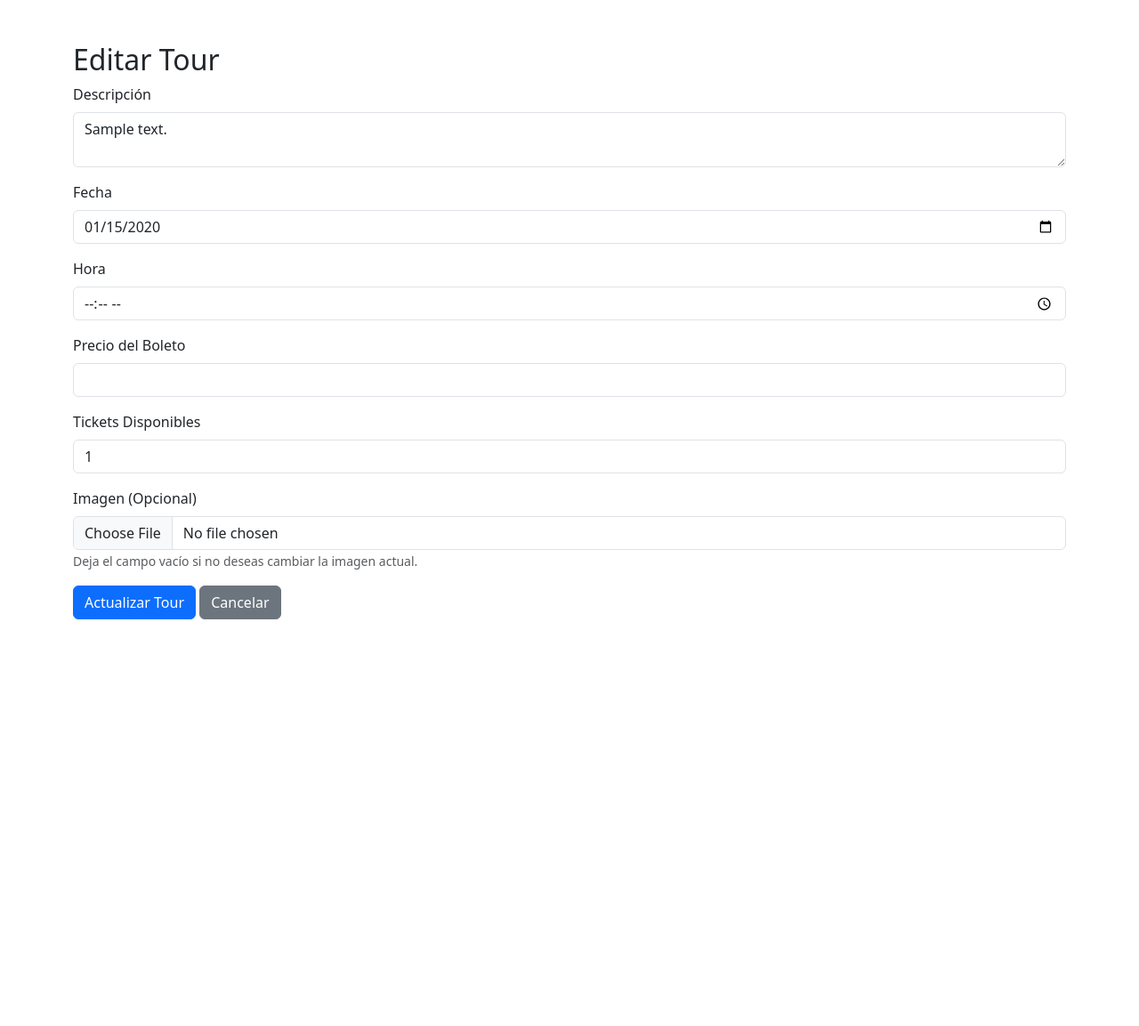
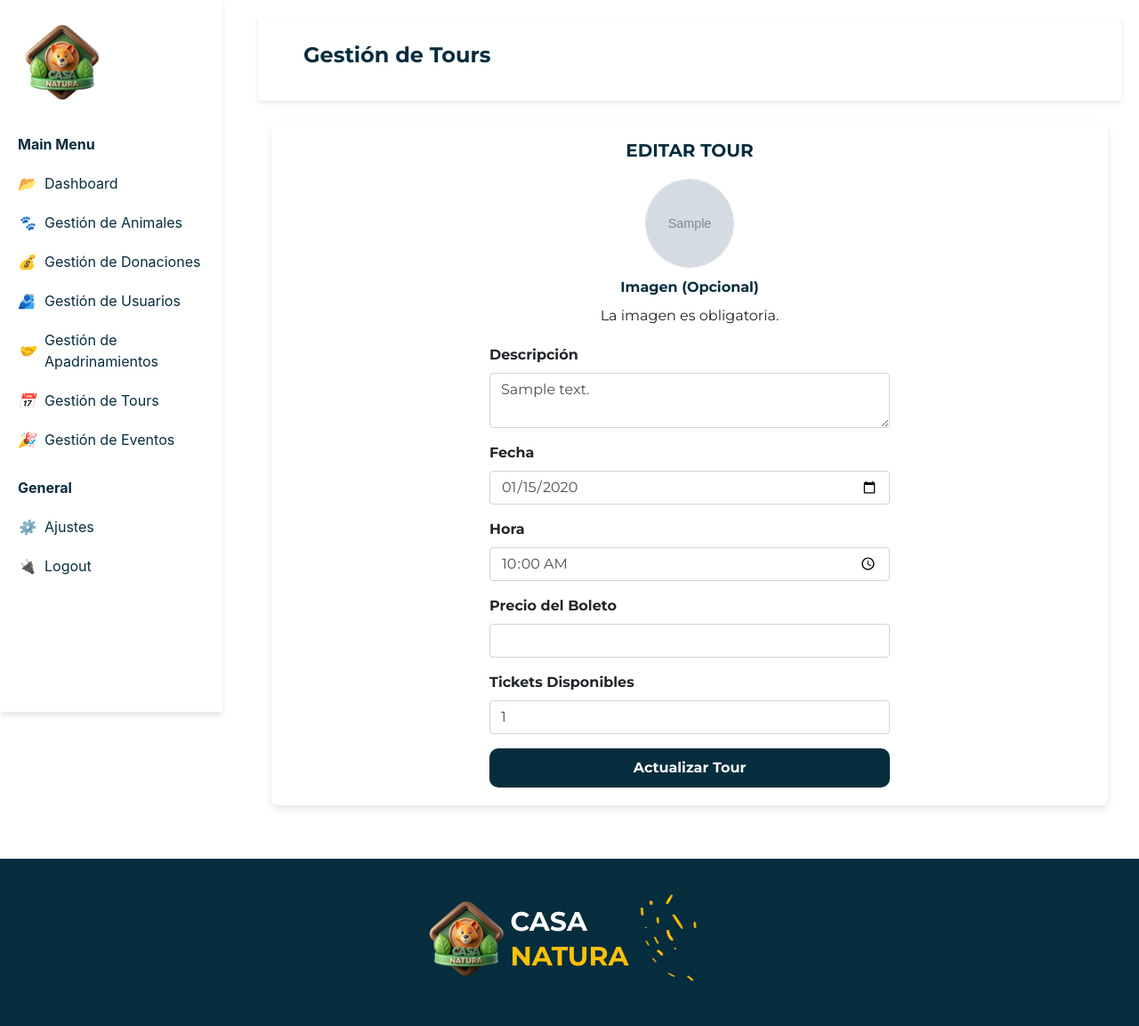
Before and after one commit to karolyn1/Proyecto-Web-ClienteServidor, a PHP site: page /editarTour.php?id=1 in a window 1280 px wide. Shown: the whole page at 89% size. Before the commit the page ends 696 px from the top, so only its background shows below. Run offline with PHP 8.4, Linux system fonts and the light colour scheme; tables that the repository leaves empty hold one stand-in row (values such as "Sample post"); grey boxes marked "Sample" are stand-in pictures.

Commit message:
updates varios

```diff
--- a/agregarTour.php
+++ b/agregarTour.php
@@ -18,8 +18,8 @@
         echo $sidebarAdmin2;
     ?>
     <main>
-    <div id="viewport">
-        <div id="content">
+    <div class="viewport">
+        <div class="content">
             <nav class="navbar">
                 <div class="container-fluid">
                     <h2 class="titulo">Gestión de Tours</h2>
--- a/editarAnimal2.php
+++ b/editarAnimal2.php
@@ -13,10 +13,7 @@
     <link rel="stylesheet" href="./css/style.css">
     <link rel="stylesheet" href="https://cdn.jsdelivr.net/npm/bootstrap@4.3.1/dist/css/bootstrap.min.css">
 </head>
-<style>
 
-
-</style>
 
 <body>
     <?php
--- a/editarTour.php
+++ b/editarTour.php
@@ -1,15 +1,23 @@
 <!DOCTYPE html>
 <html lang="es">
 <head>
-    <meta charset="UTF-8">
+<meta charset="UTF-8">
     <meta name="viewport" content="width=device-width, initial-scale=1.0">
-    <title>Editar Tour</title>
-    <link href="https://cdn.jsdelivr.net/npm/bootstrap@5.3.0-alpha1/dist/css/bootstrap.min.css" rel="stylesheet">
+    <title>Casa Natura - Gestion de Animales</title>
+    <link rel="preconnect" href="https://fonts.googleapis.com">
+    <link rel="preconnect" href="https://fonts.gstatic.com" crossorigin>
+    <link href="https://cdnjs.cloudflare.com/ajax/libs/font-awesome/5.15.4/css/all.min.css" rel="stylesheet">
+    <link href="https://fonts.googleapis.com/css2?family=Montserrat:ital,wght@0,100..900;1,100..900&display=swap"
+        rel="stylesheet">
+    <link rel="stylesheet" href="./css/style.css">
+    <link rel="stylesheet" href="https://cdn.jsdelivr.net/npm/bootstrap@4.3.1/dist/css/bootstrap.min.css">
 </head>
 <body>
 
 <?php
-    include("actions/conexion.php"); // Incluir archivo de conexión
+       include("sidebar.php");
+       include("actions/conexion.php");
+       echo $sidebarAdmin2;// Incluir archivo de conexión
 
     // Verificar si se ha recibido un ID de tour
     if (isset($_GET['id']) && !empty($_GET['id'])) {
@@ -17,7 +25,7 @@
 
 
         // Consultar los datos del tour
-        $sql = "SELECT * FROM tours WHERE id_tour = ?";
+        $sql = "SELECT * FROM tours WHERE ID_Tour = ?";
         if ($stmt = $conn->prepare($sql)) {
             $stmt->bind_param("i", $idTour);
             $stmt->execute();
@@ -48,7 +56,7 @@
         if ($_FILES['imagen']['error'] == 0) {
             $imagen = $_FILES['imagen']['name'];
             $imagen_tmp = $_FILES['imagen']['tmp_name'];
-            $ruta_imagen = "uploads/" . $imagen;
+            $ruta_imagen = "imagenes/" . $imagen;
             move_uploaded_file($imagen_tmp, $ruta_imagen);
             $sqlActualizar = "UPDATE tours SET descripcion = ?, fecha = ?, hora = ?, precio_boleto = ?, tickets_disponibles = ?, imagen = ? WHERE id_tour = ?";
             $stmt = $conn->prepare($sqlActualizar);
@@ -61,7 +69,7 @@
         }
 
         if ($stmt->execute()) {
-            echo "<script>alert('Tour actualizado con éxito'); window.location.href='gestionTours.php';</script>";
+            echo "<script>window.location.href='gestionTours.php'; alert('Tour actualizado con éxito'); </script>";
         } else {
             echo "<script>alert('Error al actualizar el tour');</script>";
         }
@@ -71,11 +79,29 @@
     $stmt->close();
     $conn->close();
 ?>
+    <main>
+        <div CLASS="viewport">
+            <div class="content">
+                <nav class="navbar ">
+                    <div class="container-fluid">
+                        <h2 class="titulo">Gestión de Tours</h2>
+                    </div>
+                </nav>
+                <div class="container-fluid">
+                    <div class="container-animales-agregar container mt-4">
 
-    <div class="container mt-5">
-        <h2>Editar Tour</h2>
-        <form method="POST" enctype="multipart/form-data">
-            <div class="mb-3">
+                        <h1><b>EDITAR TOUR</b></h1>
+
+                        <form method="POST" enctype="multipart/form-data">
+                            <div class="profile-pic">
+                                <img id="profileImage" src="<?php echo $tour['Imagen']; ?>">
+                                <input type="file" id="imagen" name="imagen"
+                                    onchange="loadFile(event)">
+                                <label for="imagen" class="form-label">Imagen (Opcional)</label>
+                                <span id="error-file">La imagen es obligatoria.</span>
+
+                            </div>
+                            <div class="mb-3">
                 <label for="descripcion" class="form-label">Descripción</label>
                 <textarea class="form-control" id="descripcion" name="descripcion" required><?= isset($tour['Descripcion']) ? htmlspecialchars($tour['Descripcion']) : '' ?></textarea>
             </div>
@@ -84,9 +110,9 @@
                 <input type="date" class="form-control" id="fecha" name="fecha" value="<?= isset($tour['Fecha']) ? htmlspecialchars($tour['Fecha']) : '' ?>" required>
             </div>
             <div class="mb-3">
-                <label for="hora" class="form-label">Hora</label>
-                <input type="time" class="form-control" id="hora" name="hora" value="<?= isset($tour['Hora']) ? htmlspecialchars($tour['Hora']) : '' ?>" required>
-            </div>
+    <label for="hora" class="form-label">Hora</label>
+    <input type="time" class="form-control" id="hora" name="hora" value="<?= isset($tour['Hora']) ? date('H:i', strtotime($tour['Hora'])) : '' ?>" required>
+</div>
             <div class="mb-3">
                 <label for="precio_boleto" class="form-label">Precio del Boleto</label>
                 <input type="number" class="form-control" id="precio_boleto" name="precio_boleto" value="<?= isset($tour['Precio_Boleto']) ? htmlspecialchars($tour['Precio_Boleto']) : '' ?>" required>
@@ -95,14 +121,17 @@
                 <label for="tickets_disponibles" class="form-label">Tickets Disponibles</label>
                 <input type="number" class="form-control" id="tickets_disponibles" name="tickets_disponibles" value="<?= isset($tour['Tickets_Disponibles']) ? htmlspecialchars($tour['Tickets_Disponibles']) : '' ?>" required>
             </div>
-            <div class="mb-3">
-                <label for="imagen" class="form-label">Imagen (Opcional)</label>
-                <input type="file" class="form-control" id="imagen" name="imagen">
-                <small class="form-text text-muted">Deja el campo vacío si no deseas cambiar la imagen actual.</small>
+            <button type="submit" class="submit-btn">Actualizar Tour</button>
+                        </form>
+                    </div>
+                </div>
             </div>
-            <button type="submit" class="btn btn-primary">Actualizar Tour</button>
-            <a href="gestionTours.php" class="btn btn-secondary">Cancelar</a>
-        </form>
+        </div>
+    </main>
+
+    <?php
+    include("sidebar.php");
+    echo $footerAdmin; ?>
     </div>
 </body>
 </html>
```
Also changed, not shown: tourDisponible.php (+7 -5 lines), imagenes/60ce174f35feefdae94854ddbc842c27.png (added), imagenes/rubi.jpg (added).
